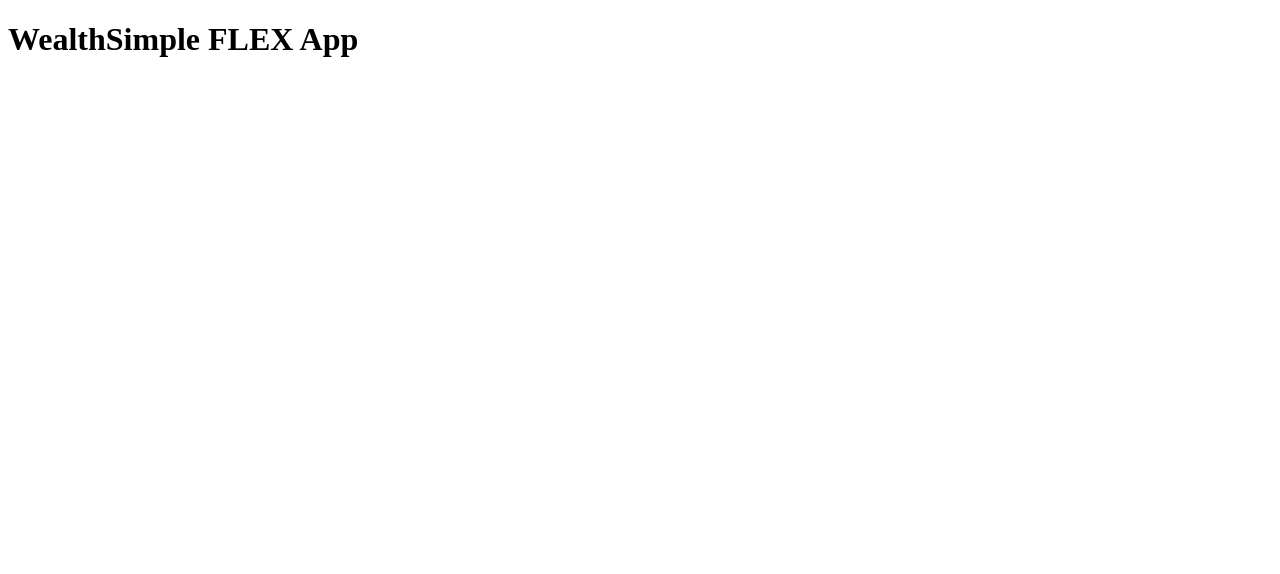
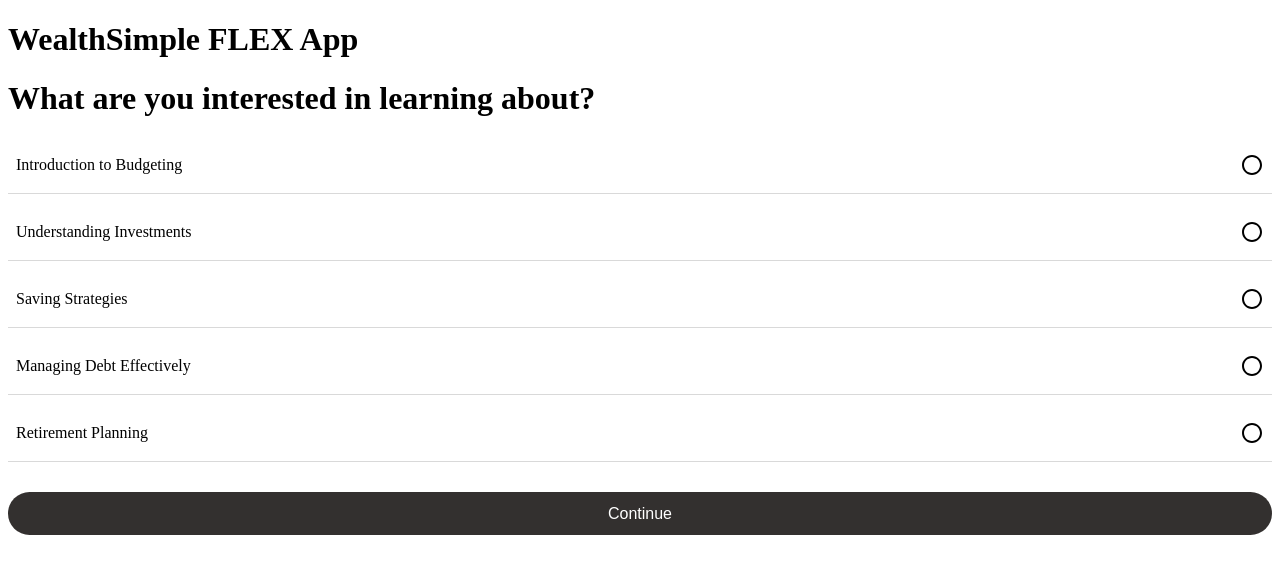
Before and after one commit to AanelyaA/wealthsimple-industry-project, a React (Vite) app in the folder client/: page / in a window 1280 px wide. Shown: the top 574 px of the page. Built offline with nearby package versions, Linux system fonts and the light colour scheme.

Commit message:
changed the option to ids instead

```diff
--- a/client/src/App.jsx
+++ b/client/src/App.jsx
@@ -10,6 +10,7 @@
   return (
     <>
       <h1>WealthSimple FLEX App</h1>
+      <PersonalisedQuestionnaire/>
     </>
   )
 }
--- a/client/src/components/PersonalisedQuestionnaire/PersonalisedQuestionnaire.jsx
+++ b/client/src/components/PersonalisedQuestionnaire/PersonalisedQuestionnaire.jsx
@@ -3,16 +3,22 @@
 import Checkbox from "../../assets/icons/checkbox.svg";
 import CheckboxChecked from "../../assets/icons/checkbox-checked.svg";
 
+const courseTopics = [
+  { id: 1, title: "Introduction to Budgeting" },
+  { id: 2, title: "Understanding Investments" },
+  { id: 3, title: "Saving Strategies" },
+  { id: 4, title: "Managing Debt Effectively" },
+  { id: 5, title: "Retirement Planning" },
+];
+
 export default function PersonalisedQuestionnaire() {
   const [selectedOptions, setSelectedOptions] = useState([]);
 
-  const options = ["Budgeting", "Saving", "Debt Management", "Investments", "Retirement"];
-
-  const handleOptionClick = (option) => {
+  const handleOptionClick = (id) => {
     setSelectedOptions((prevSelected) =>
-      prevSelected.includes(option)
-        ? prevSelected.filter((item) => item !== option)
-        : [...prevSelected, option]
+      prevSelected.includes(id)
+        ? prevSelected.filter((item) => item !== id)
+        : [...prevSelected, id]
     );
   };
 
@@ -22,18 +28,18 @@
         What are you interested in learning about?
       </h1>
       <div className="questionnaire__options">
-        {options.map((option) => (
+        {courseTopics.map((course) => (
           <label
-            key={option}
+            key={course.id}
             className={`questionnaire__option ${
-              selectedOptions.includes(option) ? "selected" : ""
+              selectedOptions.includes(course.id) ? "selected" : ""
             }`}
-            onClick={() => handleOptionClick(option)}
+            onClick={() => handleOptionClick(course.id)}
           >
-            {option}
+            {course.title}
             <img
               src={
-                selectedOptions.includes(option) ? CheckboxChecked : Checkbox
+                selectedOptions.includes(course.id) ? CheckboxChecked : Checkbox
               }
               alt="checkbox"
               className="questionnaire__checkbox-icon"
```
